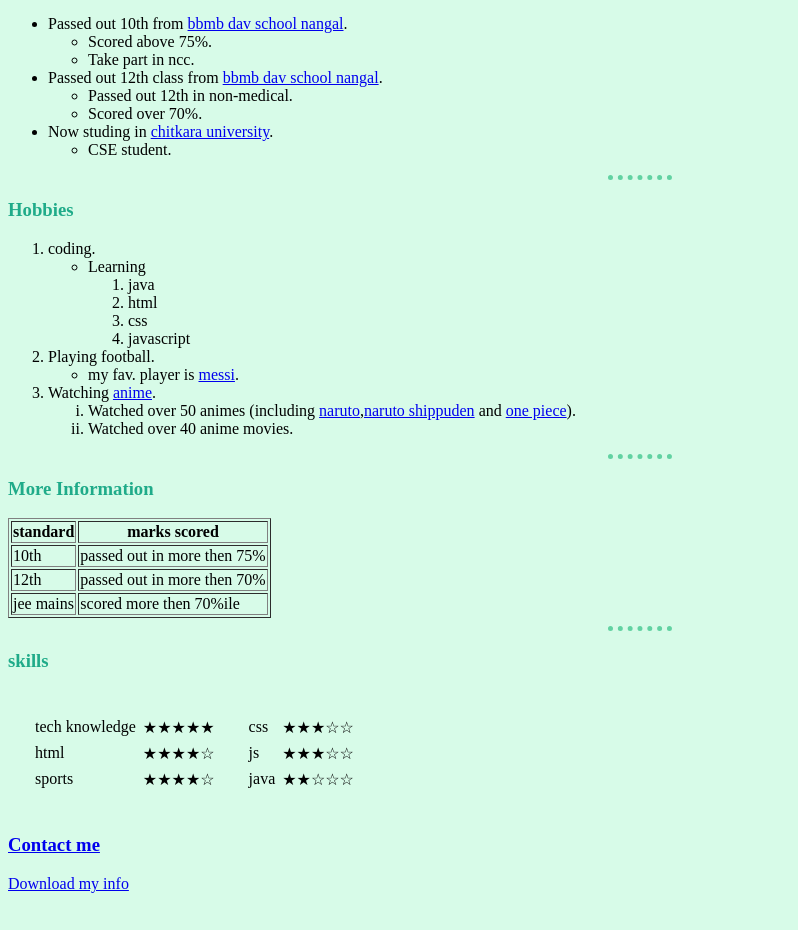
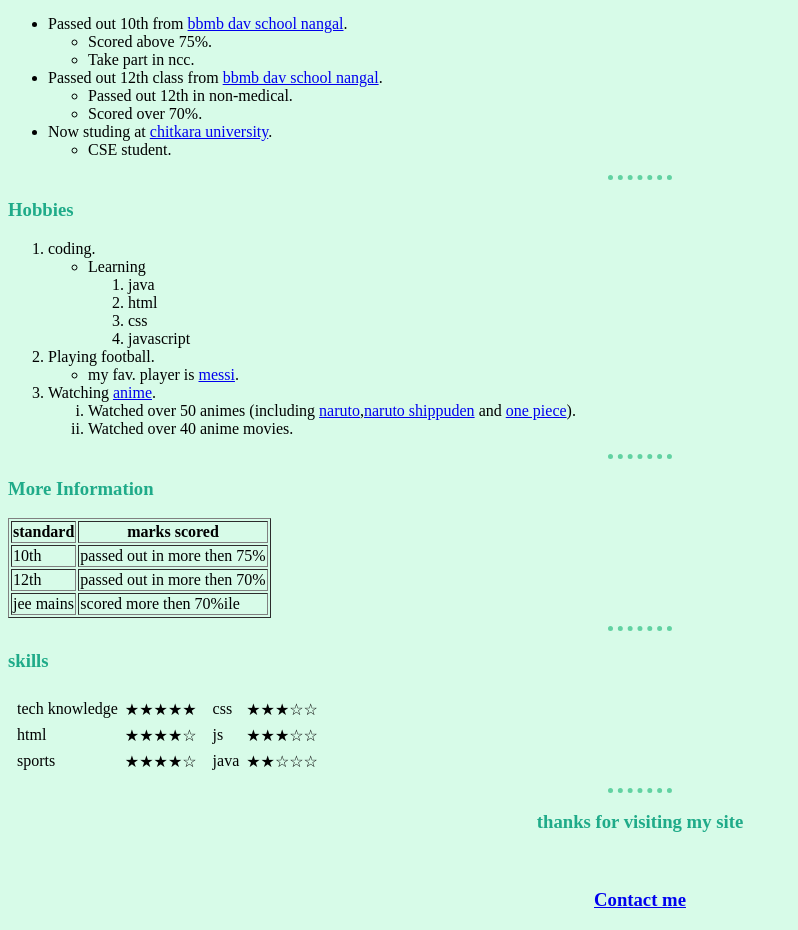
Before and after one commit to diveshsaini1991/cv, a plain HTML site: page index.html in a window 1280 px wide. Shown: the part 311-1241 px from the top of the page, without its empty margins (0-798 px from the left). Before the commit the page ends 1212 px from the top, so only its background shows below. Drawn offline with Linux system fonts and the light colour scheme.

Commit message:
Add files via upload

```diff
--- a/index.html
+++ b/index.html
@@ -5,12 +5,13 @@
   <meta charset="utf-8">
   <title> Divesh's personal site</title>
   <link rel="stylesheet" href="css/style.css">
+  <link rel="icon" href="favico.ico">
 
 </head>
 
 <body>
   <table cellspacing="20">
-    <td><img src="divesh1.jpeg" alt="divesh's picture" ></td>
+    <td><img class="img" src="divesh1.jpeg" alt="divesh's picture" ></td>
     <td><h1>divesh saini</h1>
     <p>
       <em>A <strong>CSE</strong> student at <strong><a href="https://www.chitkara.edu.in/">chitkara university</a></strong>.</em>
@@ -35,7 +36,7 @@
         <li>Passed out 12th in non-medical.</li>
         <li>Scored over 70%.</li>
       </ul>
-    <li>Now studing in <a href="https://www.chitkara.edu.in/">chitkara university</a>.
+    <li>Now studing at <a href="https://www.chitkara.edu.in/">chitkara university</a>.
       <ul>
         <li>CSE student.</li>
       </ul>
@@ -93,7 +94,7 @@
 
   <hr size="2" color="black">
   <h3>skills</h3>
-  <table cellspacing="20">
+  <table>
     <tr>
       <td>
         <table cellspacing="5">
@@ -129,8 +130,12 @@
     </td>
     </tr>
   </table>
-  <h3><a href="contact me.html">Contact me</a></h3>
-  <a download href="my info.png">Download my info</a>
+
+  <hr>
+  <h3 style="text-align: center;">thanks for visiting my site</h3>
+  <br>
+
+    <h3 style="text-align: center;"><a href="contact me.html">Contact me</a></h3>
 
 </body>
 
```
